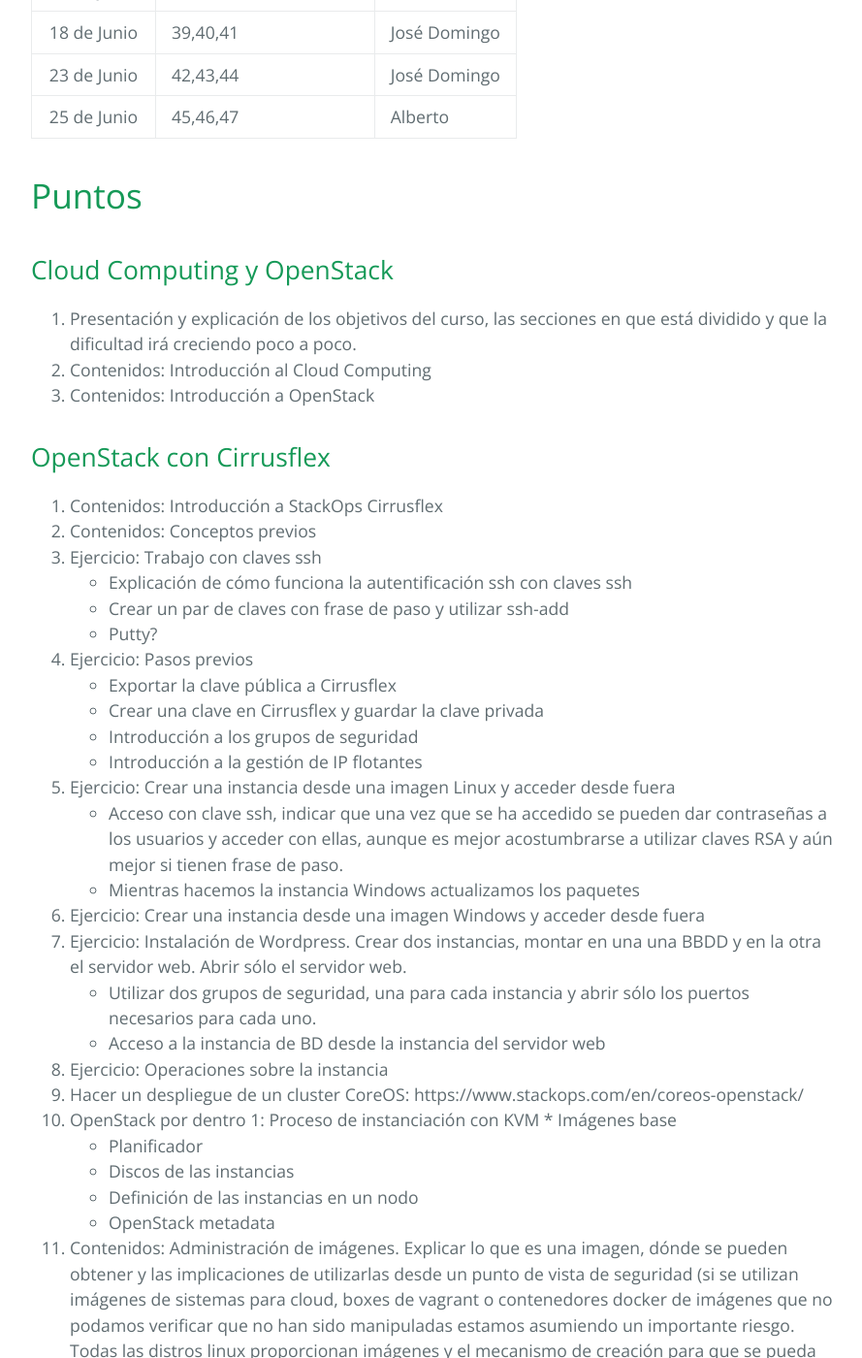
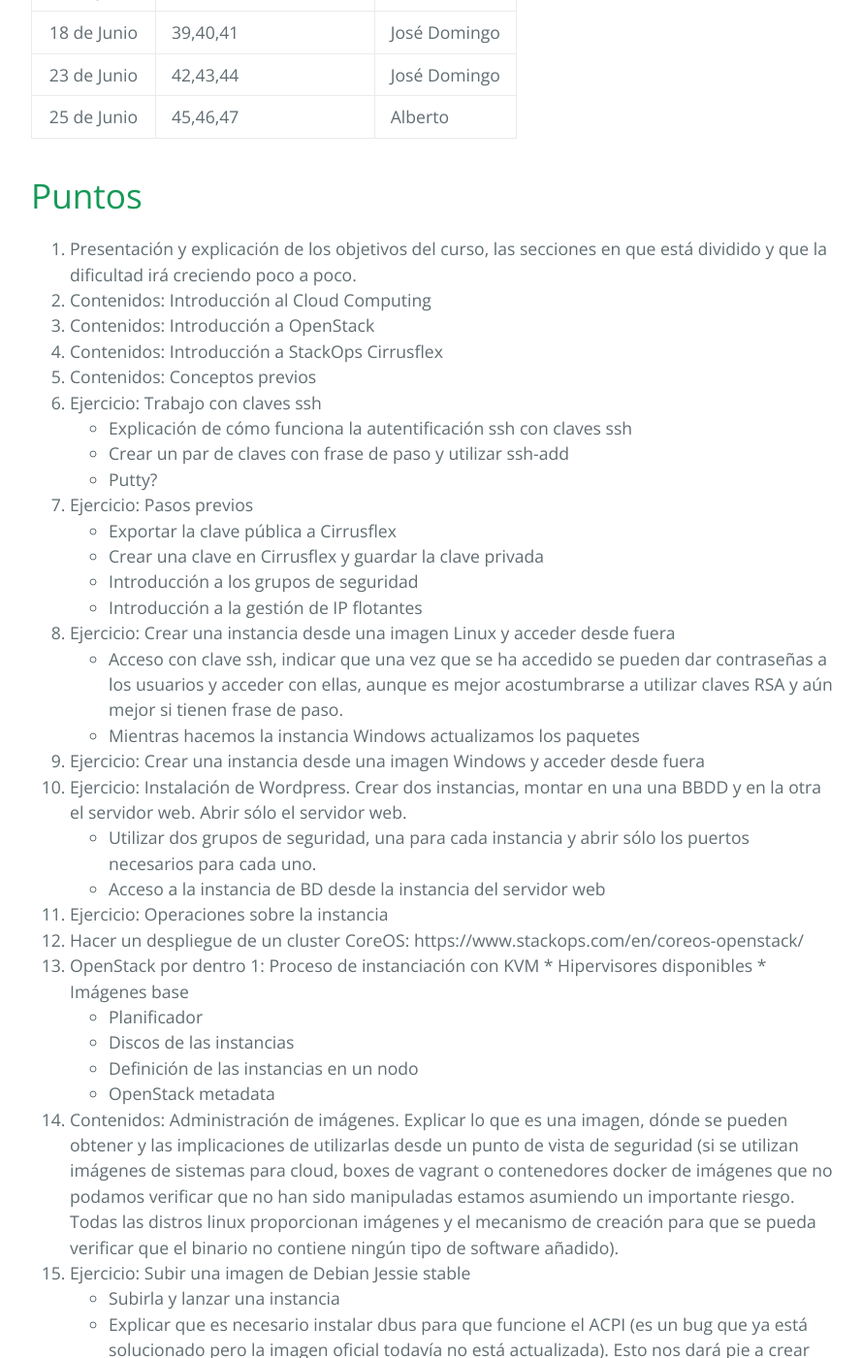
Before and after one commit to iesgn/ow1, a Jekyll site: the page built from curso/sesion.md, in a window 1280 px wide and 1400 px high, scrolled down 644 px. Shown: the whole window at 97% size, without its empty margins (192-1081 px from the left). Built offline with Jekyll 4.4.1, drawn with Linux system fonts in a browser that asks for light colours; some of the changed text lies outside the part shown.

Commit message:
Numeración MD

```diff
--- a/curso/sesion.md
+++ b/curso/sesion.md
@@ -18,15 +18,10 @@ tittle: Sesiones online
 
 # Puntos
 
-##Cloud Computing y OpenStack
-
 1. Presentación y explicación de los objetivos del curso, las secciones en que está dividido y que la dificultad irá creciendo poco a poco.
 1. Contenidos: Introducción al Cloud Computing
 1. Contenidos: Introducción a OpenStack
-
-## OpenStack con Cirrusflex
-
-4. Contenidos: Introducción a StackOps Cirrusflex
+1. Contenidos: Introducción a StackOps Cirrusflex
 1. Contenidos: Conceptos previos
 1. Ejercicio: Trabajo con claves ssh
 	* Explicación de cómo funciona la autentificación ssh con claves ssh
@@ -47,6 +42,7 @@ tittle: Sesiones online
 1. Ejercicio: Operaciones sobre la instancia
 1. Hacer un despliegue de un cluster CoreOS: https://www.stackops.com/en/coreos-openstack/
 1. OpenStack por dentro 1: Proceso de instanciación con KVM
+   	* Hipervisores disponibles
         * Imágenes base
 	* Planificador
 	* Discos de las instancias
@@ -67,11 +63,11 @@ tittle: Sesiones online
 	* Explicar lo que es la redimensión (escalado vertical) y explicar por qué no se reduce el sistema de ficheros
 	* Ejercicio: Redimensionar una instancia (escalado vertical) hacia arriba y hacia abajo
 	* Explicar que al utilizar un sabor más pequeño el disco no se reduce
+1. Contenidos: Conceptos previos de volúmenes
 1. Ejercicio: Copias de seguridad (instantáneas programadas)
 1. Ejercicio: Rescate de instancias
   	* Borrar el archivo authorized_keys, no podemos acceder a la instancia.
   	* Recuperar la instancia y crear un nuevo fichero authorized_keys
-1. Contenidos: Conceptos previos de volúmenes
 1. Ejercicio: Crear un volumen y asociación a una instancia
   	* Formateo y particionado en XFS. Instalar xfsprogs
   	* Formateo y particionado en NTFS
```
Also changed, not shown: other parts of curso/sesion.md (+3 -2 lines).
